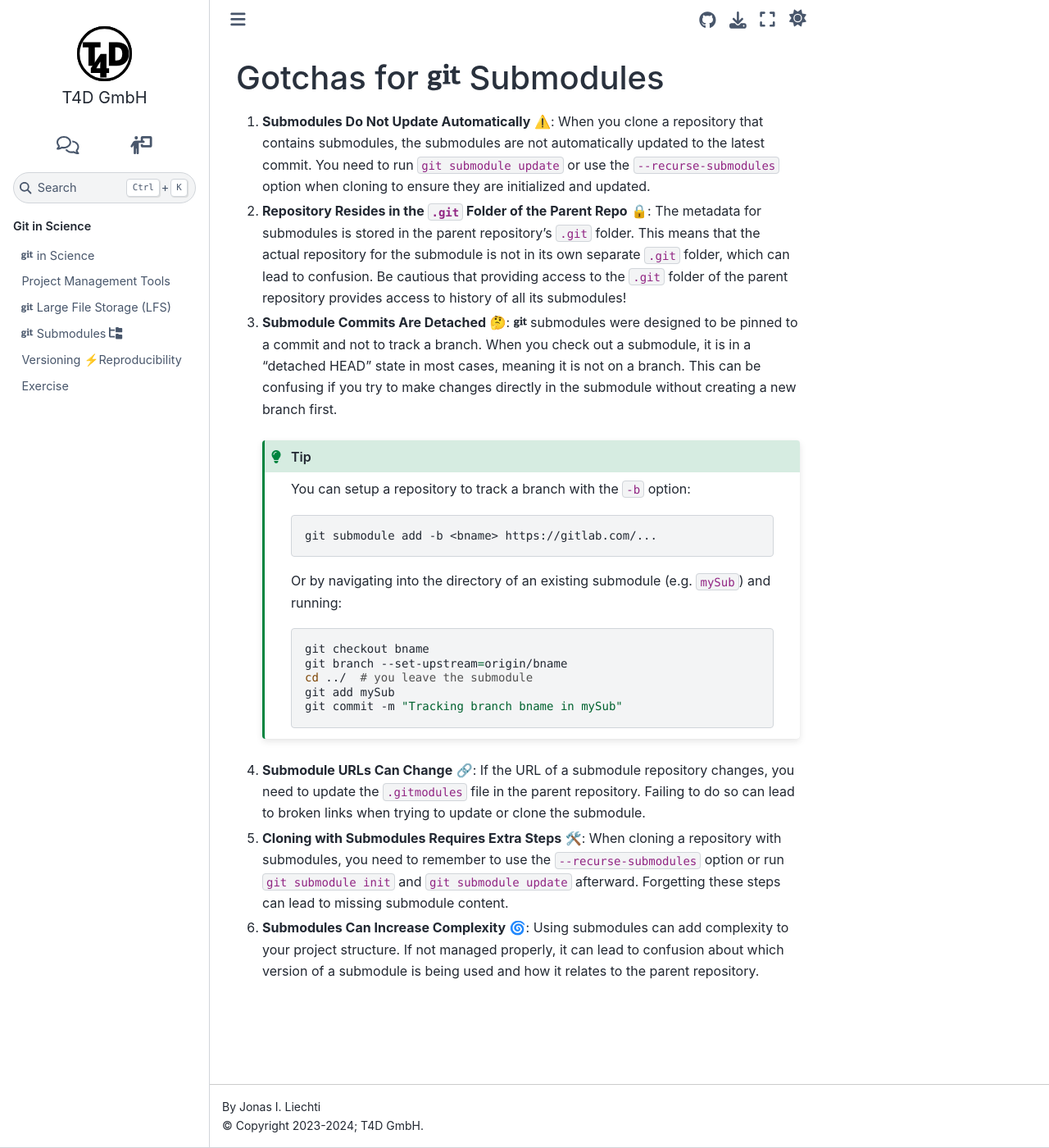
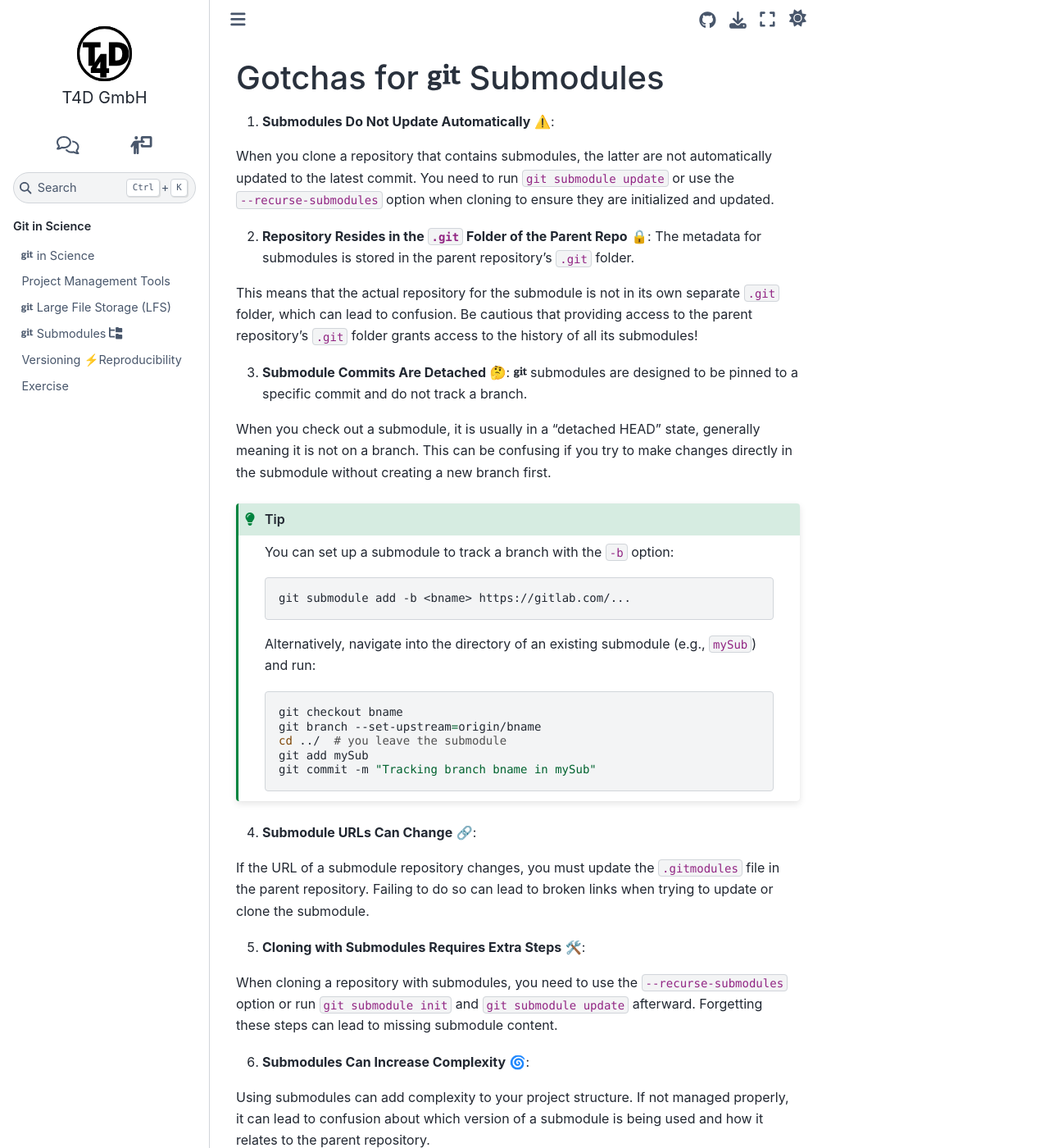
Before and after one commit to t4d-gmbh/git-and-science, a Sphinx documentation site: the page built from source/content/submodules/gotchas.md, in a window 1280 px wide and 1400 px high. Shown: the whole window at 82% size. Built offline with Sphinx 7.4.7 and the Sphinx Book theme 1.1.4, drawn with Linux system fonts in a browser that asks for light colours; the version number could not be read and is left out.

Commit message:
Update gotchas.md
Minor revisions for readability

````diff
--- a/source/content/submodules/gotchas.md
+++ b/source/content/submodules/gotchas.md
@@ -1,21 +1,28 @@
 ## Gotchas for <i class="fab fa-git"></i> Submodules
 
-1. **Submodules Do Not Update Automatically** ⚠️: {% if slide %}Submodules are not automatically updated to the latest commit.{% else %}When you clone a repository that contains submodules, the submodules are not automatically updated to the latest commit.
-   You need to run `git submodule update` or use the `--recurse-submodules` option when cloning to ensure they are initialized and updated.{% endif %}
+1. **Submodules Do Not Update Automatically** ⚠️:
+{% if slide %}
+Submodules are not automatically updated to the latest commit.
+{% else %}
+When you clone a repository that contains submodules, the latter are not automatically updated to the latest commit. You need to run `git submodule update` or use the `--recurse-submodules` option when cloning to ensure they are initialized and updated.
+{% endif %}
 
-2. **Repository Resides in the `.git` Folder of the Parent Repo** 🔒: The metadata for submodules is stored in the parent repository's `.git` folder.{% if page %} This means that the actual repository for the submodule is not in its own separate `.git` folder, which can lead to confusion.
-   Be cautious that providing access to the `.git` folder of the parent repository provides access to history of all its submodules!{% endif %}
+2. **Repository Resides in the `.git` Folder of the Parent Repo** 🔒: The metadata for submodules is stored in the parent repository's `.git` folder.
 {% if page %}
+This means that the actual repository for the submodule is not in its own separate `.git` folder, which can lead to confusion. Be cautious that providing access to the parent repository's `.git` folder grants access to the history of all its submodules!
 {% endif %}
-3. **Submodule Commits Are Detached** 🤔: <i class="fab fa-git"></i> submodules were designed to be pinned to a commit and not to track a branch.{% if page %} When you check out a submodule, it is in a "detached HEAD" state in most cases, meaning it is not on a branch.
-   This can be confusing if you try to make changes directly in the submodule without creating a new branch first.
+
+3. **Submodule Commits Are Detached** 🤔: <i class="fab fa-git"></i> submodules are designed to be pinned to a specific commit and do not track a branch.
+{% if page %}
+When you check out a submodule, it is usually in a "detached HEAD" state, generally meaning it is not on a branch. This can be confusing if you try to make changes directly in the submodule without creating a new branch first.
+
    :::{tip}
-   You can setup a repository to track a branch with the `-b` option:
+   You can set up a submodule to track a branch with the `-b` option:
 
    ```bash
    git submodule add -b <bname> https://gitlab.com/...
    ```
-   Or by navigating into the directory of an existing submodule (e.g. `mySub`) and running:
+   Alternatively, navigate into the directory of an existing submodule (e.g., `mySub`) and run:
    ```bash
    git checkout bname
    git branch --set-upstream=origin/bname
@@ -27,11 +34,23 @@
 
 {% endif %}
 
-4. **Submodule URLs Can Change** 🔗: {% if slide %}You might need to update the `.gitmodules` file manually.{% else %}If the URL of a submodule repository changes, you need to update the `.gitmodules` file in the parent repository.
-   Failing to do so can lead to broken links when trying to update or clone the submodule.{% endif %}
+4. **Submodule URLs Can Change** 🔗:
+{% if slide %}
+You might need to update the `.gitmodules` file manually.
+{% else %}
+If the URL of a submodule repository changes, you must update the `.gitmodules` file in the parent repository. Failing to do so can lead to broken links when trying to update or clone the submodule.
+{% endif %}
 
-5. **Cloning with Submodules Requires Extra Steps** 🛠️: {% if slide %}Remember to use the `--recurse-submodule` option when cloning.{% else %}When cloning a repository with submodules, you need to remember to use the `--recurse-submodules` option or run `git submodule init` and `git submodule update` afterward.
-   Forgetting these steps can lead to missing submodule content.{% endif %}
+5. **Cloning with Submodules Requires Extra Steps** 🛠️:
+{% if slide %}
+Remember to use the `--recurse-submodule` option when cloning.
+{% else %}
+When cloning a repository with submodules, you need to use the `--recurse-submodules` option or run `git submodule init` and `git submodule update` afterward. Forgetting these steps can lead to missing submodule content.
+{% endif %}
 
-6. **Submodules Can Increase Complexity** 🌀: {% if slide %}Might be confusing for newcomers.{%else%}Using submodules can add complexity to your project structure.
-   If not managed properly, it can lead to confusion about which version of a submodule is being used and how it relates to the parent repository.{% endif %}
+6. **Submodules Can Increase Complexity** 🌀:
+{% if slide %}
+This might be confusing for newcomers.
+{%else%}
+Using submodules can add complexity to your project structure. If not managed properly, it can lead to confusion about which version of a submodule is being used and how it relates to the parent repository.
+{% endif %}
````
